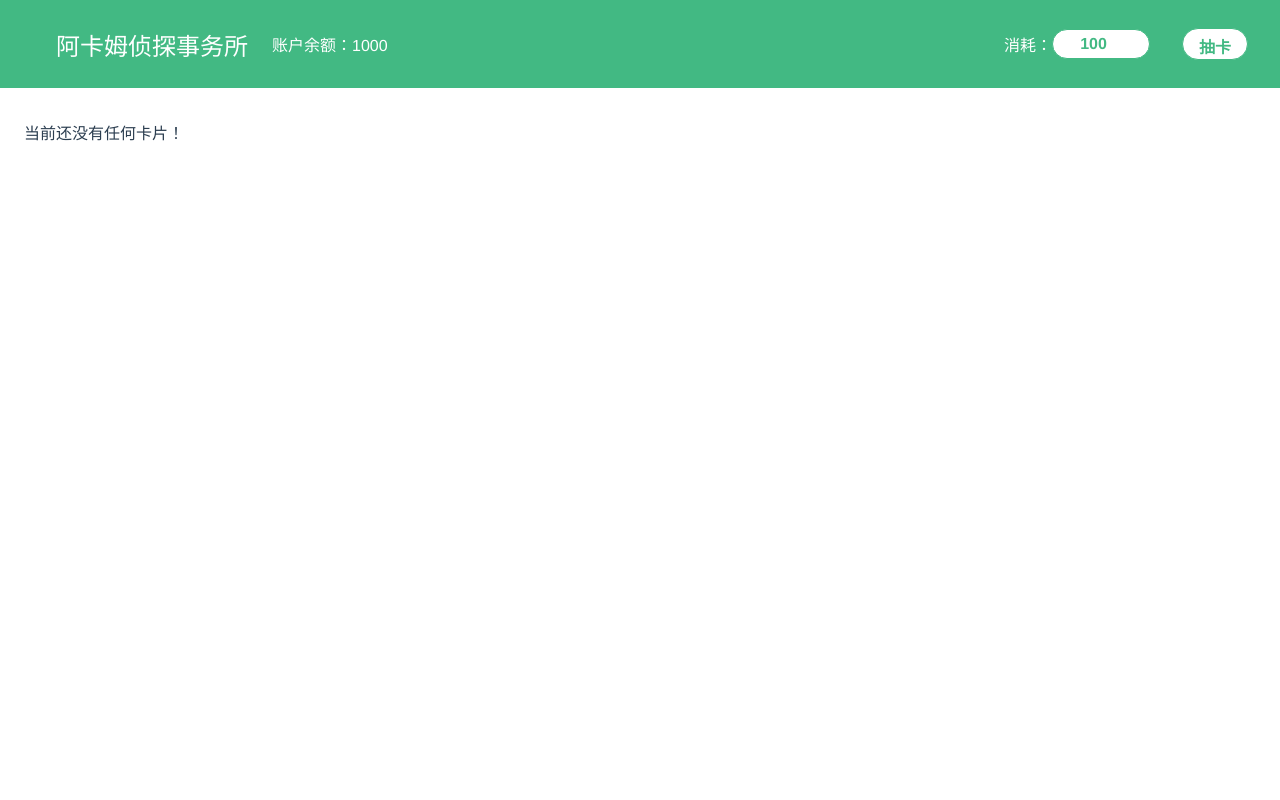
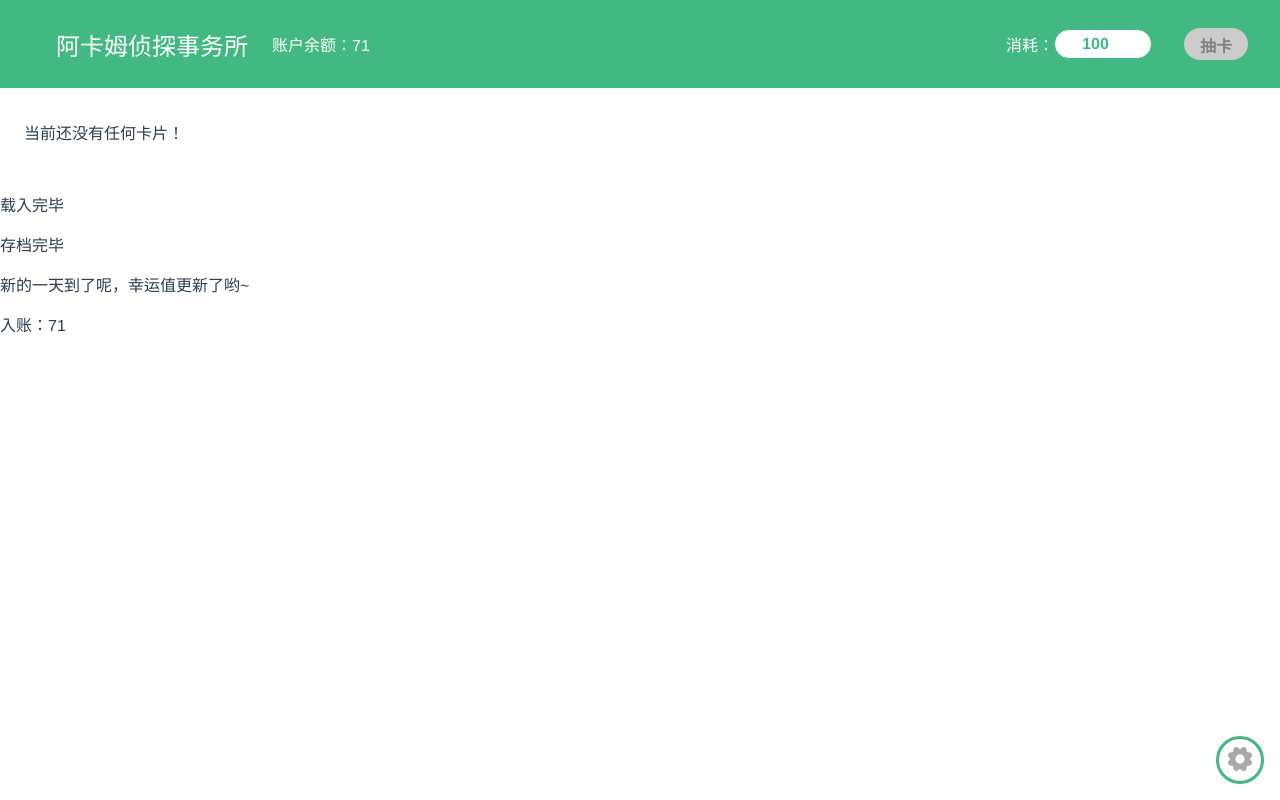
Before and after one commit to TheRiverElder/draw-each-day, a Vue app: page / in a window 1280 px wide. Built offline with nearby package versions, Linux system fonts and the light colour scheme.

Commit message:
add message interface

```diff
--- a/src/App.vue
+++ b/src/App.vue
@@ -1,65 +1,51 @@
 <template>
-  <div id="app" ref="app">
-    <div :class="topBarClass">
-      <p class="top-bar-title">阿卡姆侦探事务所</p>
-      <p class="top-bar-content">账户余额：{{ profile.account }}</p>
-      <div class="draw-panel">
-        <button class="hollow" :disabled="!enoughAccount" @click="drawCard">抽卡</button>
-        <input class="simple-hollow price-input"
-               type="number"
-               min="1"
-               :max="profile.account"
-               v-model="price"
-               placeholder="100"/>
-        <p>消耗：</p>
-      </div>
-
-    </div>
+  <div id="app">
+    <TopBar title="阿卡姆事务局" />
     <div class="content">
       <p v-if="!profile.storage.length">当前还没有任何卡片！</p>
       <Card v-for="card of profile.storage" :key="card.uid" :card="card"/>
     </div>
+    <div class="message-list">
+      <p v-for="message of messages" :key="message">{{ message }}</p>
+    </div>
+    <div class="setting-button" @click="configureSettings = true">
+      <img :src="icons.settings"/>
+    </div>
+
+    <Overlay v-if="configureSettings" @exit-overlay="configureSettings = false">
+      <Settings />
+    </Overlay>
   </div>
 </template>
 
 <script>
-import Card from './components/Card.vue'
-import {profile, draw} from './game/core.js'
-import {checkAccount} from "./game/core";
+import Card from '@/components/Card.vue'
+import TopBar from "@/components/TopBar";
+import Overlay from "@/components/Overlay";
+import Settings from "@/components/Settings";
+
+import iconSettings from '@/assets/icon/settings.svg';
 
 export default {
   name: 'app',
   components: {
+    Settings,
+    Overlay,
+    TopBar,
     Card,
   },
   data() {
     return {
-      profile: profile,
-      price: 100,
-      mobile: false,
+      profile: this.$profile,
+      settings: this.$settings,
+      messages: this.$messageList,
+
+      configureSettings: false,
+      icons: {
+        settings: iconSettings,
+      },
     };
   },
-  computed: {
-    enoughAccount() {
-      return this.price > 0 &&  checkAccount(this.price);
-    },
-
-    topBarClass() {
-      return (this.mobile ? 'mobile-' : '') + 'top-bar';
-    },
-  },
-  methods: {
-    drawCard() {
-      if (!draw(this.price)) {
-        alert("余额不足！");
-      }
-    }
-  },
-  mounted() {
-    let width = this.$refs.app.clientWidth;
-    let fontSize = parseInt(getComputedStyle(this.$refs.app).fontSize);
-    this.mobile = (width < fontSize * 30);
-  }
 
 }
 </script>
@@ -80,57 +66,6 @@ export default {
     box-sizing: border-box;
     margin: 0;
     padding: 0;
-  }
-
-  .top-bar {
-    width: 100%;
-    padding: 1em 2em;
-    box-sizing: border-box;
-
-    background: #42b983;
-    color: #FFFFFF;
-
-    display: flex;
-    flex-direction: row;
-    align-items: center;
-  }
-
-  .mobile-top-bar {
-    width: 100%;
-    padding: 1em 2em;
-    box-sizing: border-box;
-
-    background: #42b983;
-    color: #FFFFFF;
-  }
-
-  .mobile-top-bar > * {
-    display: inline-block;
-  }
-
-  .top-bar-title {
-    font-size: 1.5em;
-    margin: 0 1em;
-  }
-
-  .top-bar-content {
-    flex: 1;
-    text-align: left;
-  }
-
-  .draw-panel {
-    margin: auto;
-    text-align: center;
-
-    display: flex;
-    flex-direction: row-reverse;
-    align-items: center;
-  }
-
-  .price-input {
-    margin-right: 2em;
-    width: 4em;
-    text-align: center;
   }
 
   .content {
@@ -154,10 +89,30 @@ export default {
   .error {
     color: #ff4040;
   }
+
+  .setting-button {
+    width: 3em;
+    height: 3em;
+    border: #42b983 solid .2em;
+    border-radius: 2em;
+    box-sizing: border-box;
+
+    position: absolute;
+    bottom: 1em;
+    right: 1em;
+  }
+
+  .setting-button > img {
+    width: 2em;
+    height: 2em;
+    margin: .25em;
+    padding: 0;
+    box-sizing: border-box;
+  }
 </style>
 
 <style>
-  button, input {
+  button {
     height: 2em;
     padding: .3em 1em;
     border-radius: 1em;
@@ -177,6 +132,19 @@ export default {
 
   input {
     height: 1.2em;
+    padding: .3em 1em;
+    border-radius: 1em;
+    border-width: .1em;
+    border-style: solid;
+    outline: none;
+
+    background: #FFFFFF;
+    color: #42b983;
+    border-color: #42b983;
+
+    font-family: 'Avenir', Helvetica, Arial, sans-serif;
+    font-weight: bold;
+    font-size: 1em;
   }
 
   button:hover {
@@ -189,14 +157,6 @@ export default {
 
   button:disabled {
     background: #808080;
-  }
-
-  .hollow, .simple-hollow {
-    border-width: .1em;
-    border-color: #42b983;
-
-    background: #FFFFFF;
-    color: #42b983;
   }
 
   .hollow:hover {
@@ -220,6 +180,14 @@ export default {
     color: #808080;
   }
 
+  .message-list {
+    width: 100%;
+    text-align: left;
+  }
+
+  .message-list > p {
+    width: 100%;
+  }
 
 
 </style>
--- /dev/null
+++ b/src/components/Overlay.vue
@@ -0,0 +1,73 @@
+<template>
+    <div class="overlay">
+        <div class="cancel" @click="$emit('exit-overlay')">
+            <img :src="icons.cancel" />
+        </div>
+        <div class="content">
+            <slot>overlay</slot>
+        </div>
+    </div>
+</template>
+
+<script>
+    import iconCancel from "@/assets/icon/cancel.svg";
+
+    export default {
+        name: "Overlay",
+        data() {
+            return {
+                icons: {
+                    cancel: iconCancel,
+                },
+            }
+        },
+    }
+</script>
+
+<style scoped>
+    .overlay {
+        position: absolute;
+        left: 0;
+        top: 0;
+        right: 0;
+        bottom: 0;
+        padding: 1em;
+        margin: 0;
+        box-sizing: border-box;
+
+        display: flex;
+        flex-direction: column;
+        align-items: center;
+
+        background: #00000099;
+
+        text-align: center;
+    }
+
+    .cancel {
+        width: 3em;
+        height: 3em;
+        padding: 0;
+        margin: 0;
+        box-sizing: border-box;
+
+        border-radius: 1.5em;
+        background: #FFFFFF;
+        border: #42b983 solid .2em;
+    }
+
+    .cancel > img {
+        width: 1.5em;
+        height: 1.5em;
+        padding: 0;
+        margin: .5em;
+    }
+
+    .content {
+        width: 100%;
+        flex: 1;
+
+        overflow-x: hidden;
+        overflow-y: auto;
+    }
+</style>
--- /dev/null
+++ b/src/components/Settings.vue
@@ -0,0 +1,55 @@
+<template>
+    <div class="settings">
+        <table class="settings-table">
+            <tr>
+                <td>夜间模式（未实现）</td>
+                <td><input type="checkbox" v-model="darkMode"/></td>
+            </tr>
+            <tr>
+                <td>自动抽卡（未实现）</td>
+                <td><input type="checkbox" v-model="autoDraw"/></td>
+            </tr>
+            <tr>
+                <td>消耗（注意界限）</td>
+                <td><input type="number" width="4em" v-model="cost"/></td>
+            </tr>
+        </table>
+        <button>手动添加</button>
+    </div>
+</template>
+
+<script>
+    export default {
+        name: "Settings",
+        data() {
+            return this.$settings;
+        },
+    }
+</script>
+
+<style scoped>
+    .settings {
+        width: 100%;
+        padding: 1em .5em;
+        box-sizing: border-box;
+
+        background: #FFFFFF;
+    }
+
+    .settings-table {
+        width: 100%;
+        margin: 0;
+        padding: 1em;
+        box-sizing: border-box;
+        border-collapse: collapse;
+    }
+
+    .settings-table td {
+        padding: .5em 0;
+        border-bottom: .1em solid #cccccc;
+    }
+
+    .settings-table td > * {
+        width: 4em;
+    }
+</style>
--- /dev/null
+++ b/src/components/TopBar.vue
@@ -0,0 +1,114 @@
+<template>
+    <div :class="topBarClass" ref="topBar">
+        <p class="top-bar-title">阿卡姆侦探事务所</p>
+        <p class="top-bar-content">账户余额：{{ profile.account }}</p>
+        <div class="draw-panel">
+            <button class="hollow" :disabled="!canDraw" @click="drawCard">抽卡</button>
+            <input class="price-input"
+                   type="number"
+                   min="1"
+                   :max="profile.account"
+                   v-model="settings.cost"
+                   placeholder="抽卡消耗"/>
+            <p>消耗：</p>
+        </div>
+
+    </div>
+</template>
+
+<script>
+
+    export default {
+        name: "TopBar",
+        props: {
+            title: {
+                type: String,
+                required: true,
+            },
+        },
+        data() {
+            return {
+                settings: this.$settings,
+                profile: this.$profile,
+                mobile: false,
+            }
+        },
+        computed: {
+            canDraw() {
+                return this.settings.cost > 0 && this.$checkAccount(this.settings.cost) && this.$canDraw();
+            },
+
+            topBarClass() {
+                return (this.mobile ? 'mobile-' : '') + 'top-bar';
+            },
+        },
+        methods: {
+            drawCard() {
+                let err = this.$draw();
+                if (err) {
+                    alert(err);
+                } else {
+                    this.$saveData();
+                }
+            }
+        },
+        mounted() {
+            let width = this.$refs.topBar.clientWidth;
+            let fontSize = parseInt(getComputedStyle(this.$refs.topBar).fontSize);
+            this.mobile = (width < fontSize * 30);
+        }
+    }
+</script>
+
+<style scoped>
+    .top-bar {
+        width: 100%;
+        padding: 1em 2em;
+        box-sizing: border-box;
+
+        background: #42b983;
+        color: #FFFFFF;
+
+        display: flex;
+        flex-direction: row;
+        align-items: center;
+    }
+
+    .mobile-top-bar {
+        width: 100%;
+        padding: 1em 2em;
+        box-sizing: border-box;
+
+        background: #42b983;
+        color: #FFFFFF;
+    }
+
+    .mobile-top-bar > * {
+        display: inline-block;
+    }
+
+    .top-bar-title {
+        font-size: 1.5em;
+        margin: 0 1em;
+    }
+
+    .top-bar-content {
+        flex: 1;
+        text-align: left;
+    }
+
+    .draw-panel {
+        margin: auto;
+        text-align: center;
+
+        display: flex;
+        flex-direction: row-reverse;
+        align-items: center;
+    }
+
+    .price-input {
+        margin-right: 2em;
+        width: 4em;
+        text-align: center;
+    }
+</style>
--- a/src/game/core.js
+++ b/src/game/core.js
@@ -1,8 +1,12 @@
-import {Dice} from '../util/random.js';
-import affixes from '../config/affixes.js';
-import {nextUid} from "@/util/unify";
-import {generatePhrase, initialize} from "@/game/pattern-processer";
+import {Dice} from '@/util/random.js';
+import affixes from '@/config/affixes.js';
+import {nextUid} from "@/util/unify.js";
+import {generatePhrase, initialize} from "@/game/pattern-processer.js";
 import patterns from '@/assets/data/patterns.txt';
+import data from "@/game/data.js";
+import {randInt} from "@/util/random";
+import {beforeToday} from "@/util/unify";
+import {showMessage} from "@/game/state";
 
 
 /**
@@ -12,31 +16,24 @@ import patterns from '@/assets/data/patterns.txt';
 let diceAffix = new Dice();
 
 /**
- * 当前玩家的资料包括其仓库以及账户余额
- * @type {{storage: [], account: number}}
- */
-let profile = {
-    storage: [], // 存放所有已有卡牌的仓库
-    account: 1000, // 账户剩余金额
-};
-
-/**
  * 检查账户余额是否充足
  * @param amount 所需余额
  * @returns {boolean} 检查结果
  */
 function checkAccount(amount) {
-    return profile.account >= amount;
+    return data.profile.account >= amount;
 }
 
 /**
  * 以给定金额为代价，进行抽卡。若成功则返回卡牌，否则返回null
- * @param payment 给定金额
- * @returns {null} 抽到的卡牌或空
+ * @returns {string|null} 抽卡中发生的错误，若无则返回null
  */
-function draw(payment) {
-    if (checkAccount(payment)) {
-        profile.account -= payment;
+function draw() {
+    let payment = data.settings.cost;
+    if (checkAccount(payment) && canDraw()) {
+        data.profile.account -= payment;
+        let now = Date.now();
+        data.profile.lastDraw = now;
 
         let affixId = diceAffix.roll();
         let affix = affixes[affixId];
@@ -50,20 +47,102 @@ function draw(payment) {
             address: generatePhrase('site', {role: name}),
             artifact: generatePhrase('object', {role: name}),
             color: affix.color,
+            timestamp: now,
         };
-        profile.storage.push(card);
-        return card;
+        data.profile.storage.push(card);
+        showMessage('抽到新卡：' + affix.text + card.name);
+        return null;
     }
-    return null;
+    return '余额不足或今日次数用尽';
+}
+
+/**
+ * 本地存档键
+ * @type {string}
+ */
+const LOCAL_STORAGE_KEY = 'draw-each-day';
+
+/**
+ * 从localStorage中读取存档，键为LOCAL_STORAGE_KEY的值
+ */
+function loadData() {
+    let json = JSON.parse(localStorage.getItem(LOCAL_STORAGE_KEY));
+    if (json) {
+        let version = data.version;
+        Object.assign(data, json);
+        data.version = version;
+    }
+    showMessage('载入完毕');
+}
+
+/**
+ * 将存档存在localStorage，键为LOCAL_STORAGE_KEY的值
+ */
+function saveData() {
+    let json = JSON.stringify(data);
+    localStorage.setItem(LOCAL_STORAGE_KEY, json);
+    showMessage('存档完毕');
+}
+
+/**
+ * 判断当前时间是否可以进行新的抽卡
+ * @returns {boolean}
+ */
+function canDraw() {
+    return beforeToday(data.profile.lastDraw);
+}
+
+/**
+ * 处理新一天的逻辑，包括：
+ * 更新幸运值
+ * 给予新的金额
+ * 升级词缀骰子
+ * 更新今日抽卡标记
+ */
+function onNewDay() {
+    let luck = Math.random();
+    data.profile.luck = luck;
+    let inc = 20 + randInt(Math.floor(80 * (luck + 0.5)));
+    data.profile.account += inc;
+    makeAffixDice();
+    saveData();
+
+    showMessage('新的一天到了呢，幸运值更新了哟~');
+    showMessage('入账：' + inc);
+}
+
+/**
+ * 初始化游戏
+ */
+function initializeGame() {
+    initialize(patterns);
+    loadData();
+
+    if (beforeToday(data.profile.lastLogin)) {
+        onNewDay();
+    }
+    makeAffixDice();
+
+    data.profile.lastLogin = Date.now();
+}
+
+/**
+ * 制作词缀骰子，其中涉及玩家幸运值
+ */
+function makeAffixDice() {
+    let computedLuck = data.profile.luck + 0.5;
+    diceAffix.clear();
+    Object.values(affixes).forEach(affix => diceAffix.put(affix.id, affix.weight / computedLuck));
 }
 
 // region 必要的初始化
-Object.values(affixes).forEach(affix => diceAffix.put(affix.id, affix.weight));
-initialize(patterns);
+initializeGame();
 // endregion
 
 export {
-    profile,
     draw,
     checkAccount,
+    loadData,
+    saveData,
+    canDraw,
 };
--- /dev/null
+++ b/src/game/data.js
@@ -0,0 +1,23 @@
+
+let data = {
+    // 当前玩家的资料包括其仓库以及账户余额
+    profile: {
+        storage: [], // 存放所有已有卡牌的仓库
+        account: 0, // 账户剩余金额
+        luck: 0.5, // 幸运值，介于0到1之间，影响抽卡
+        lastDraw: 0, // 最后一次抽卡时间
+        lastLogin: 0, // 上次登陆时间
+    },
+    // 当前设备上的设置
+    settings: {
+        darkMode: false, // 黑夜模式
+        autoDraw: false, // 每次启动的时候，自动抽卡
+        cost: 100, // 每次抽卡的消耗
+    },
+    other: {
+        uidGenerator: 1,
+    },
+    version: 2,
+};
+
+export default data;
--- /dev/null
+++ b/src/game/state.js
@@ -0,0 +1,10 @@
+let messageList = [];
+
+function showMessage(message) {
+    messageList.push(message);
+}
+
+export {
+    messageList,
+    showMessage,
+};
--- a/src/util/unify.js
+++ b/src/util/unify.js
@@ -1,26 +1,43 @@
-/**
- * 当前的UID生成器
- * @type {number}
- */
-let uidGenerator = 1;
+import data from "@/game/data";
+
 
 /**
  * 生成下一个UID
  * @returns {number} 生成的UID
  */
 function nextUid() {
-    return uidGenerator++;
+    return data.other.uidGenerator++;
 }
 
 /**
- * 设置UID生成器
- * @param ig 新的UID生成器
+ * 计算给定毫秒数对应的天数
+ * @param time 毫秒数
+ * @returns {number}
  */
-function setUidGenerator(ug) {
-    uidGenerator = ug;
+function dayOf(time) {
+    return Math.floor(time / (1000 * 60 * 60 * 24));
+}
+
+/**
+ * 获取今天天数
+ * @returns {number}
+ */
+function getToday() {
+    return dayOf(Date.now());
+}
+
+/**
+ * 判断是否再今天之前（以自然天计算）
+ * @param time 给出时间
+ * returns {boolean}
+ */
+function beforeToday(time) {
+    return dayOf(time) < getToday();
 }
 
 export {
     nextUid,
-    setUidGenerator,
+    getToday,
+    beforeToday,
+    dayOf,
 }
```
Also changed, not shown: src/main.js (+6 -2 lines), src/plugins/draw-each-day.js (added, +20 -0 lines), src/util/random.js (+8 -0 lines), src/assets/icon/cancel.svg (added), src/assets/icon/settings.svg (added).
